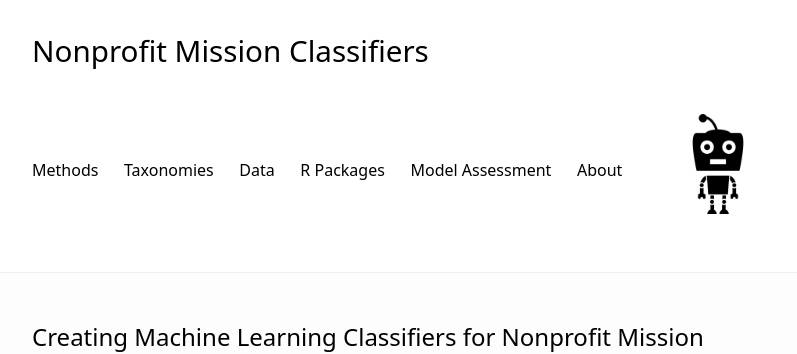
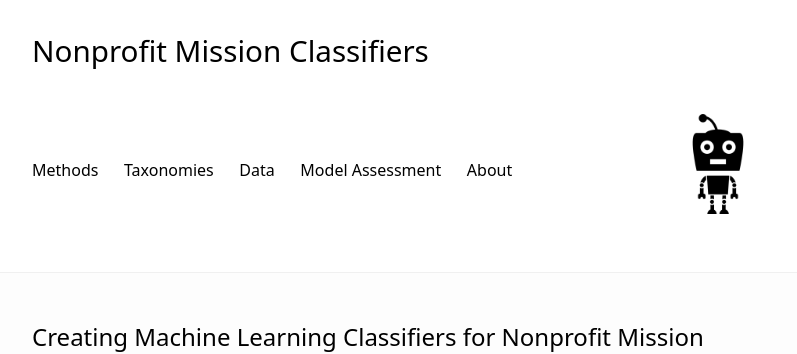
Before and after one commit to Nonprofit-Open-Data-Collective/machine_learning_mission_codes, a Jekyll site: the page built from docs/index.md, in a window 1280 px wide and 900 px high. Shown: the top 354 px of the window, without its empty margins (240-1037 px from the left). Built offline with Jekyll 4.4.1, drawn with Linux system fonts in a browser that asks for light colours.

Commit message:
Update _config.yml

```diff
--- a/docs/_config.yml
+++ b/docs/_config.yml
@@ -18,7 +18,7 @@ navigation:                  # show navigation links in the header
   - index.md
   - taxonomies.md
   - data.md
-  - packages.md
+  # - packages.md
   - accuracy.md
   - about.md
 
```
